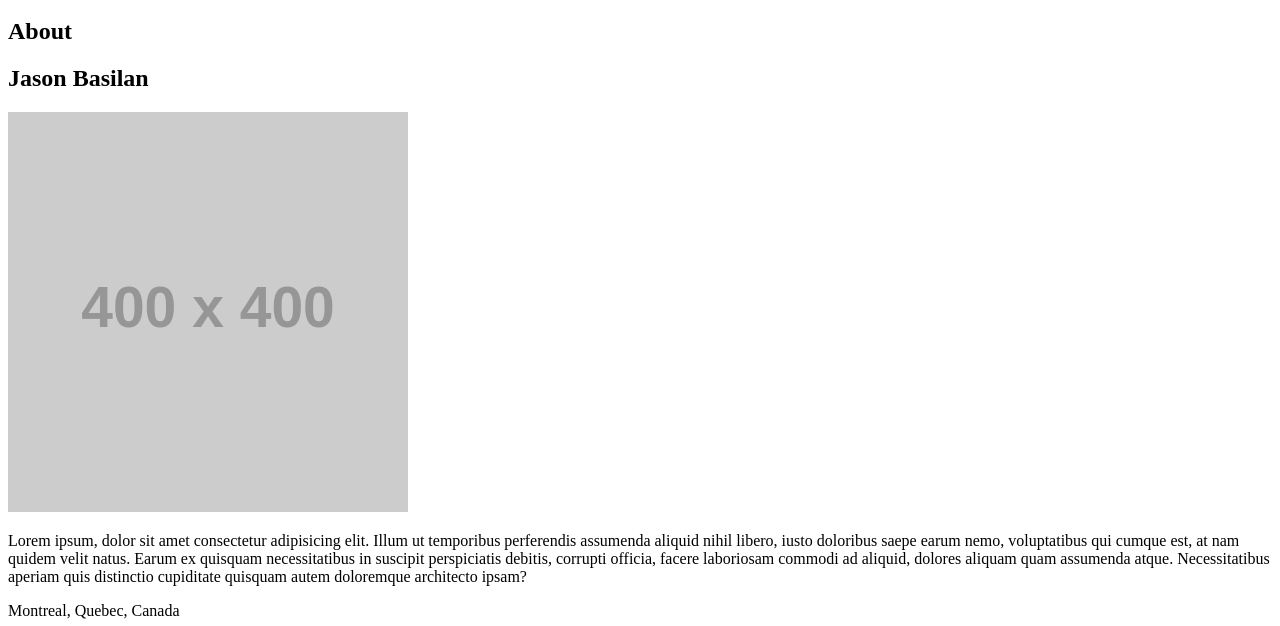
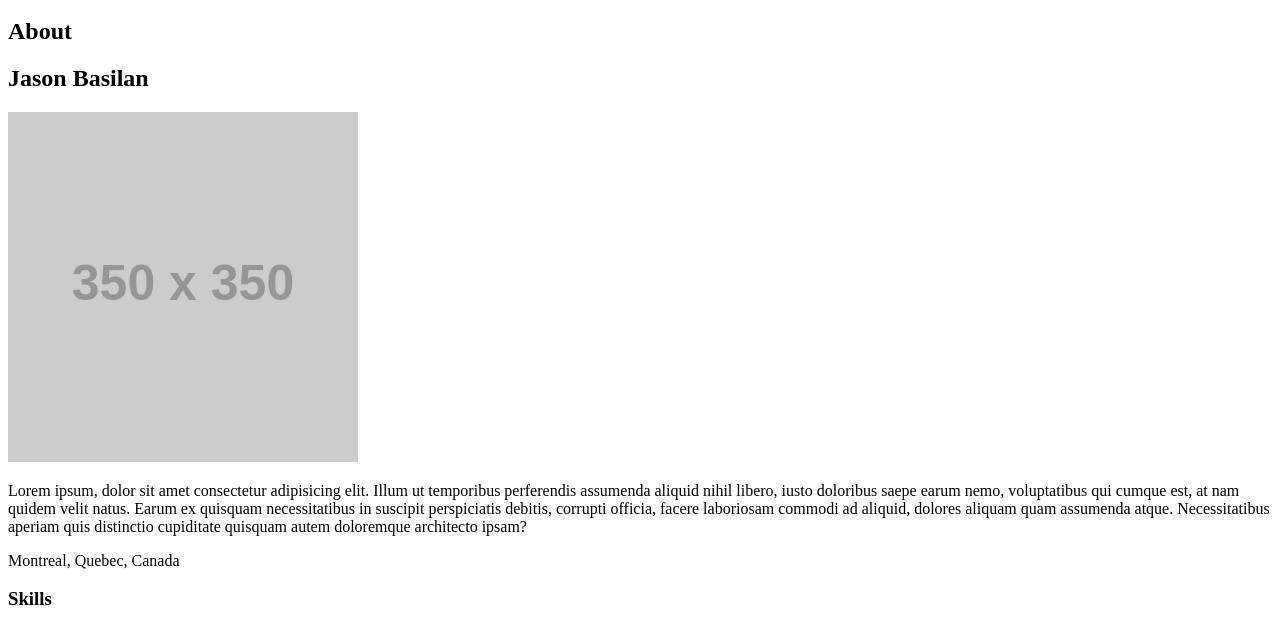
Before and after one commit to Jason2B/412-web5, a plain HTML site: page template-demo.html in a window 1280 px wide. Shown: the part 134-760 px from the top of the page. Drawn offline with Linux system fonts and the light colour scheme; placeholder pictures from the web are drawn by us.

Commit message:
testing change

```diff
--- a/template-demo.html
+++ b/template-demo.html
@@ -23,7 +23,7 @@
         <h1>About</h1>
         <h2>Jason Basilan</h2>
 
-        <img src="https://placehold.co/400" alt="">
+        <img src="https://placehold.co/350" alt="">
         <p>Lorem ipsum, dolor sit amet consectetur adipisicing elit. Illum ut temporibus perferendis assumenda aliquid nihil libero, iusto doloribus saepe earum nemo, voluptatibus qui cumque est, at nam quidem velit natus.
         Earum ex quisquam necessitatibus in suscipit perspiciatis debitis, corrupti officia, facere laboriosam commodi ad aliquid, dolores aliquam quam assumenda atque. Necessitatibus aperiam quis distinctio cupiditate quisquam autem doloremque architecto ipsam?</p>
         <p>Montreal, Quebec, Canada</p>
```
